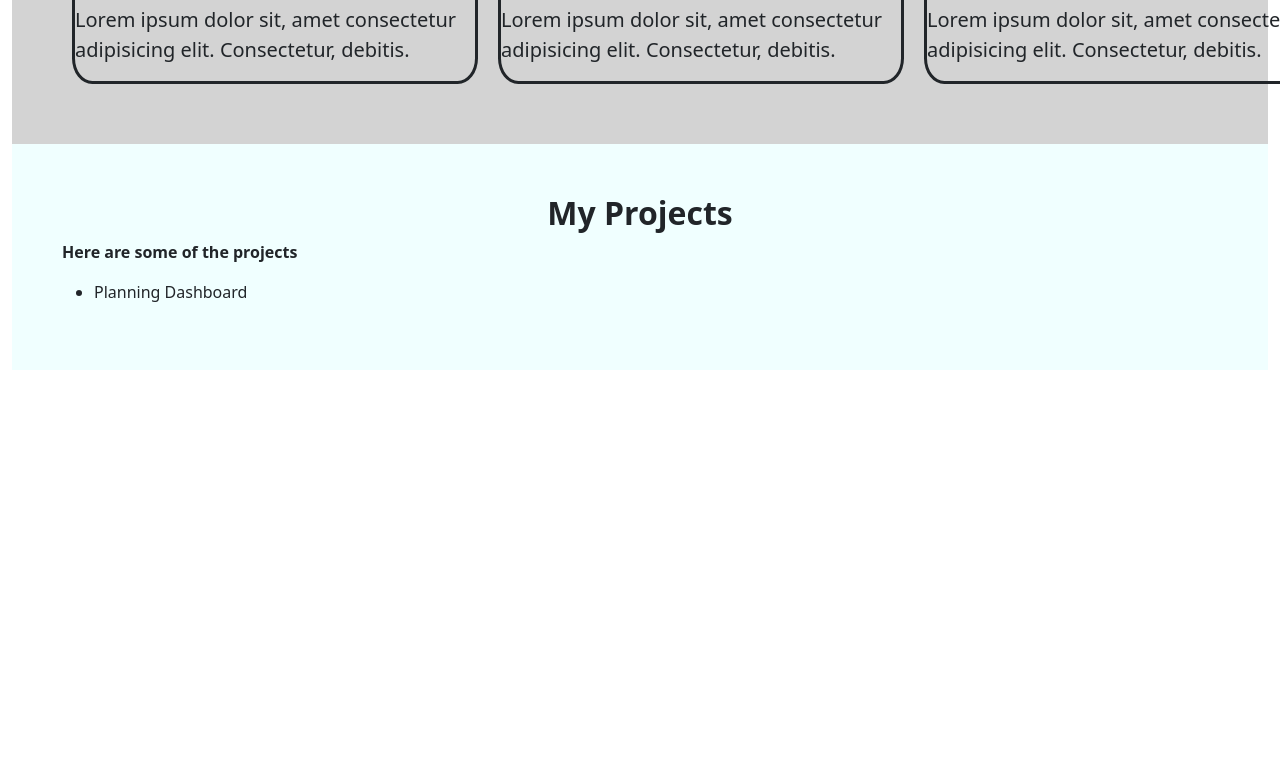
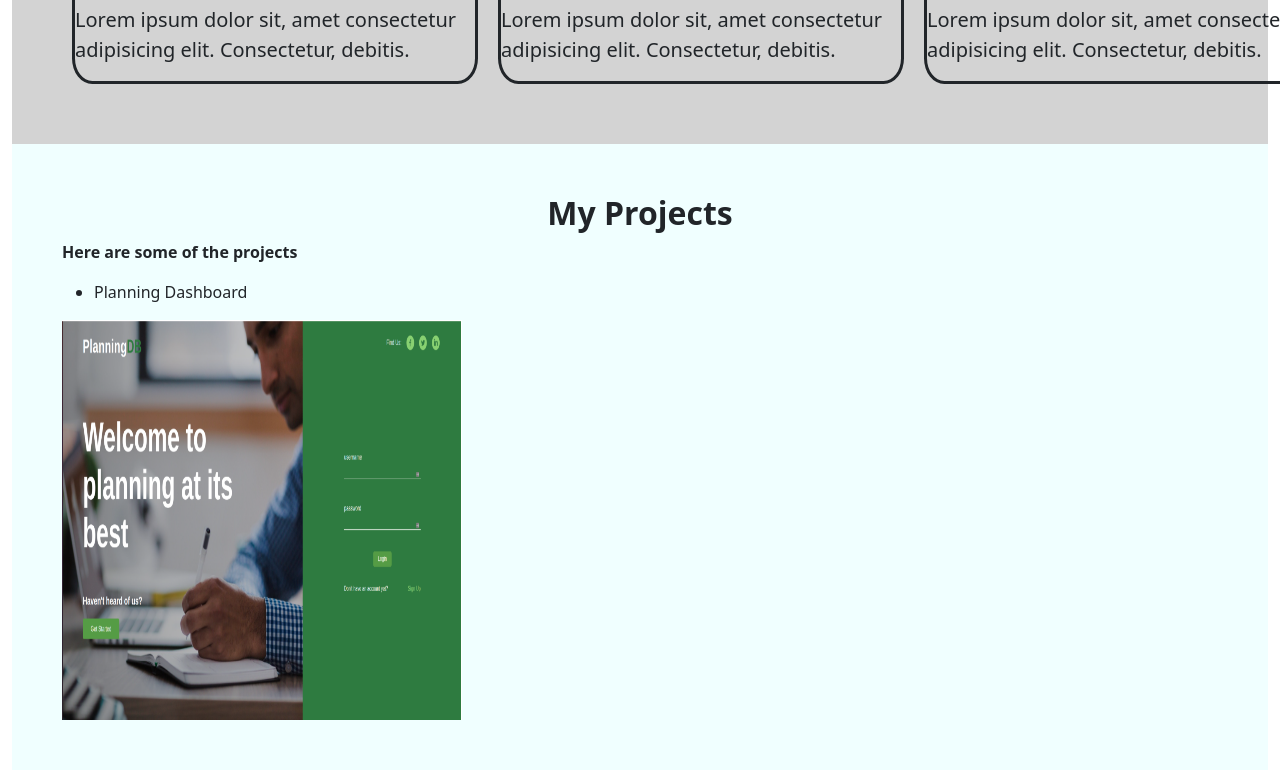
Before and after one commit to Nicholas-Kimutai/My-Portfolio, a plain HTML site: page index.html in a window 1280 px wide. Shown: the part 1996-2766 px from the top of the page. Before the commit the page ends 2366 px from the top, so only its background shows below. Drawn offline with nearby package versions, Linux system fonts and the light colour scheme.

Commit message:
chore:Added elements to class projectitems

```diff
--- a/index.html
+++ b/index.html
@@ -108,6 +108,7 @@
                 <ul>
                     <li>Planning Dashboard</li>
                 </ul>
+                <img src="Images/planning Db.png" width="400px" height="400px">
             </div>
         </div>
 
```
Also changed, not shown: Images/insurance.png (added), Images/planning Db.png (added).
